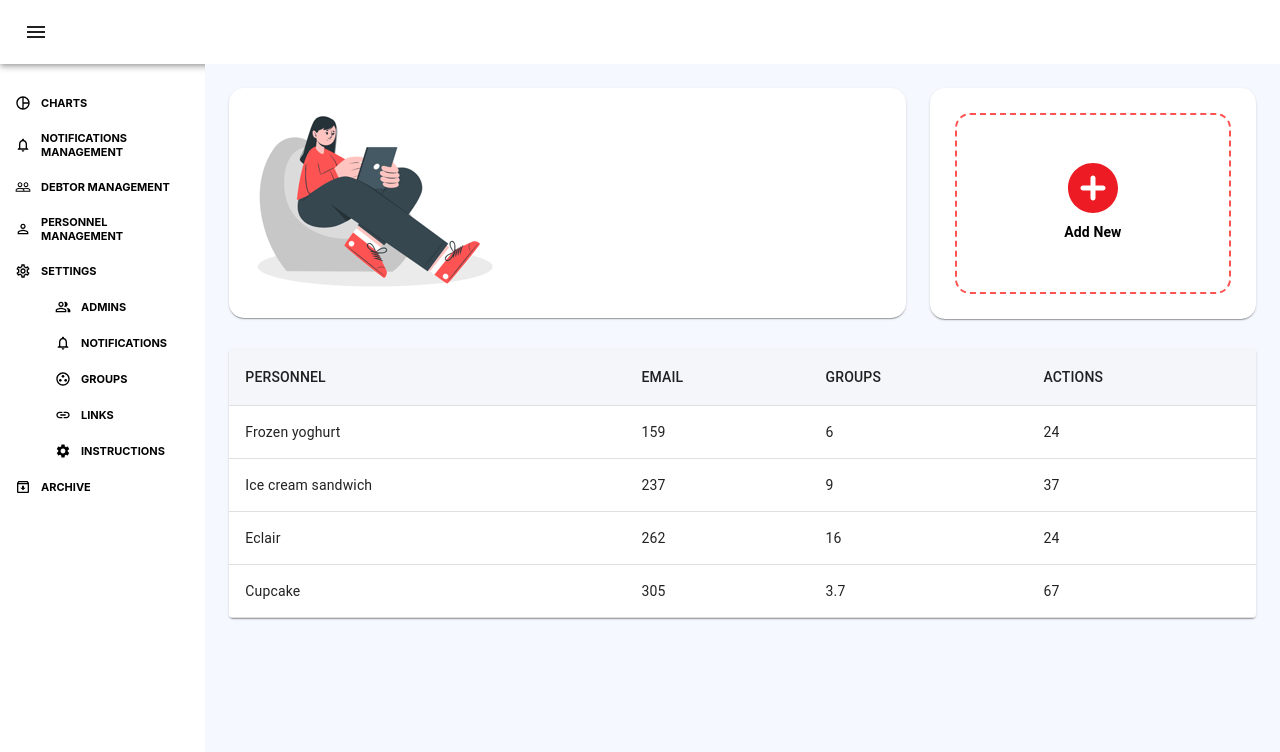
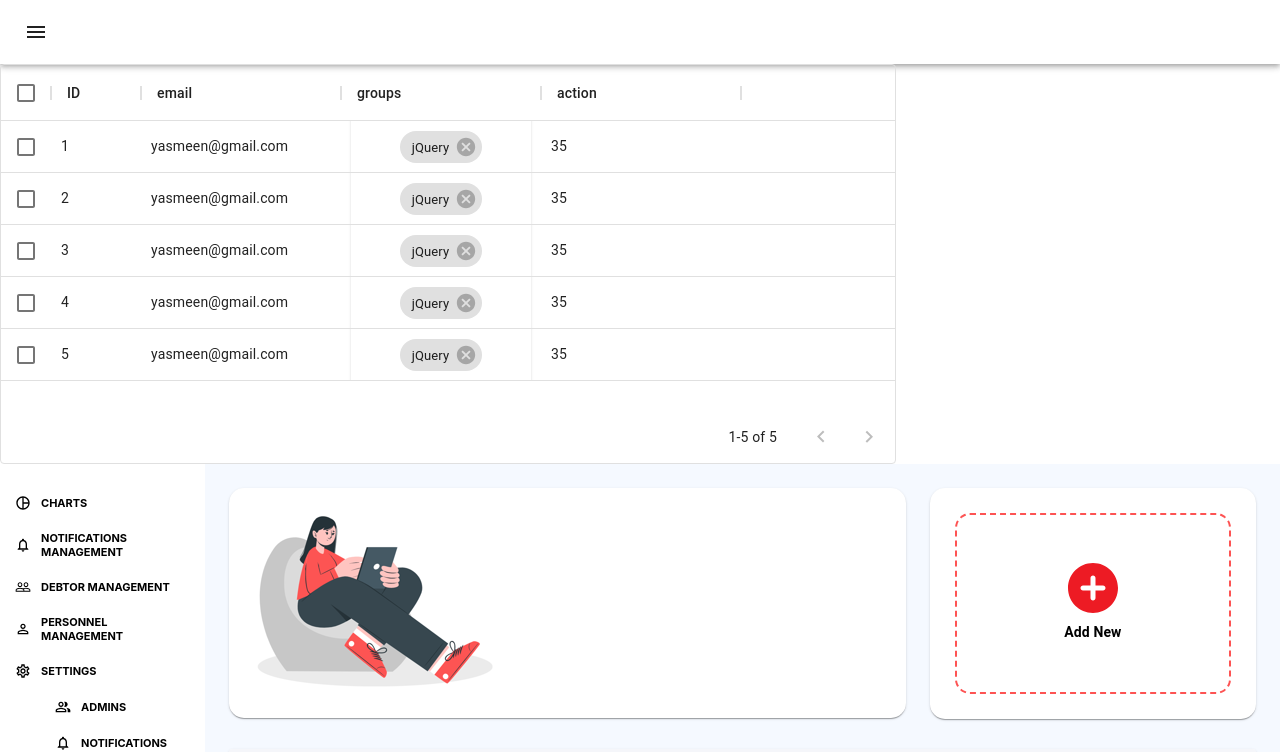
Before and after one commit to YasmeenTak/financial-dashboard-react, a React (Create React App) app in the folder client/: page /PersonnelManagement in a window 1280 px wide. Shown: the top 752 px of the page. Built offline with nearby package versions, Linux system fonts and the light colour scheme.

Commit message:
zeft table

```diff
--- a/client/package.json
+++ b/client/package.json
@@ -4,6 +4,7 @@
   "private": true,
   "dependencies": {
     "@material-ui/core": "^4.12.3",
+    "@material-ui/data-grid": "^4.0.0-alpha.37",
     "@material-ui/icons": "^4.11.2",
     "@testing-library/jest-dom": "^5.14.1",
     "@testing-library/react": "^11.2.7",
--- a/client/src/App.js
+++ b/client/src/App.js
@@ -14,17 +14,21 @@ import AddDebater from './Components/AddDebtor/AddDebater';
 import Home from './Components/Home/Home';
 import AddPersonnel from './Components/AddPersonnel/AddPersonnel';
 import PersonnelManagement from './Components/PersonnelManagement/PersonnelManagement';
+import Tt from './Components/tt/tt';
+
 function App() {
   return (
     <Router>
       <div className='App'>
         <Navbar />
+        <Tt />
         {/* <TableNotif /> */}
         {/* <Login /> */}
         {/* <Sidedbar /> */}
 
         {/* <AddDebater /> */}
         {/* <AddPersonnel /> */}
+
         <div className='containerr'>
           <Sidedbar />
           <Switch>
--- /dev/null
+++ b/client/src/Components/ChipTable/ChipTable.js
@@ -0,0 +1,58 @@
+import React from 'react';
+import { makeStyles } from '@material-ui/core/styles';
+import Chip from '@material-ui/core/Chip';
+import Paper from '@material-ui/core/Paper';
+import TagFacesIcon from '@material-ui/icons/TagFaces';
+
+const useStyles = makeStyles((theme) => ({
+  root: {
+    display: 'flex',
+    justifyContent: 'center',
+    flexWrap: 'wrap',
+    listStyle: 'none',
+    padding: theme.spacing(0.5),
+    margin: 0,
+  },
+  chip: {
+    margin: theme.spacing(0.5),
+  },
+}));
+
+export default function ChipsArray() {
+  const classes = useStyles();
+  const [chipData, setChipData] = React.useState([
+    { key: 0, label: 'Angular' },
+    { key: 1, label: 'jQuery' },
+    { key: 2, label: 'Polymer' },
+
+  ]);
+
+  const handleDelete = (chipToDelete) => () => {
+    setChipData((chips) =>
+      chips.filter((chip) => chip.key !== chipToDelete.key)
+    );
+  };
+
+  return (
+    <Paper component='ul' className={classes.root}>
+      {chipData.map((data) => {
+        let icon;
+
+        if (data.label === 'React') {
+          icon = <TagFacesIcon />;
+        }
+
+        return (
+          <li key={data.key}>
+            <Chip
+              icon={icon}
+              label={data.label}
+              onDelete={data.label === 'React' ? undefined : handleDelete(data)}
+              className={classes.chip}
+            />
+          </li>
+        );
+      })}
+    </Paper>
+  );
+}
--- a/client/src/Components/PersonnelManagement/PersonnelManagement.js
+++ b/client/src/Components/PersonnelManagement/PersonnelManagement.js
@@ -14,12 +14,35 @@ import { useStyles } from './style';
 function createData(personnel, email, groups, action) {
   return { personnel, email, groups, action };
 }
+const columns = [
+  {
+    filed: 'personnel',
+    headerName: 'PERSONNEL',
+    width: 70,
+  },
+  {
+    filed: 'email',
+    headerName: 'EMAIL',
+    width: 70,
+  }, {
+    filed: 'groups',
+    headerName: 'GROUPS',
+    width: 70,
+  }, {
+    filed: 'actiodddn',
+    headerName: 'ACTION',
+    width: 70,
+  },
+];
 
 const rows = [
   createData('Frozen yoghurt', 159, 6.0, 24, 4.0),
-  createData('Ice cream sandwich', 237, 9.0, 37, 4.3),
-  createData('Eclair', 262, 16.0, 24, 6.0),
-  createData('Cupcake', 305, 3.7, 67, 4.3),
+
+  { personnel: 'Adam', email: 'adam@gmail.com', groups: 'Jon', action: 35 },
+  { personnel: 'yas', email: 'yasmen@g.com', groups: 'Jon', action: 35 },
+  { personnel: 'Sally', email: 'sally@gmail.com', groups: 'Jon', action: 35 },
+  { personnel: 'Jeff', email: 'jeff@gmail.com', groups: 'Jon', action: 35 },
+  { personnel: 'Moataz', email: 'moataz@gmail.com', groups: 'Jon', action: 35 },
 ];
 
 export default function PersonnelManagement() {
@@ -36,7 +59,7 @@ export default function PersonnelManagement() {
               <TableCell>PERSONNEL</TableCell>
               <TableCell>EMAIL</TableCell>
               <TableCell>GROUPS</TableCell>
-              <TableCell>ACTIONS</TableCell>
+              <TableCell>ACTION</TableCell>
             </TableRow>
           </TableHead>
           <TableBody>
--- /dev/null
+++ b/client/src/Components/tt/tt.js
@@ -0,0 +1,56 @@
+import * as React from 'react';
+import { DataGrid } from '@material-ui/data-grid';
+import { makeStyles } from '@material-ui/core/styles';
+import Grid from '@material-ui/core/Grid';
+import TagFacesIcon from '@material-ui/icons/TagFaces';
+import ChipTable from '../ChipTable/ChipTable';
+import EditOutlinedIcon from '@material-ui/icons/EditOutlined';
+const columns = [
+  { field: 'id', headerName: 'ID', width: 90 },
+
+  {
+    field: 'email',
+    headerName: 'email',
+    width: 200,
+    editable: true,
+  },
+  {
+    field: 'groups',
+    headerName: 'groups',
+    width: 200,
+    renderCell: (params) => {
+      return (
+        <div>
+          <ChipTable />
+        </div>
+      );
+    },
+  },
+  {
+    field: 'action',
+    headerName: 'action',
+    width: 200,
+  },
+];
+
+const rows = [
+  { id: '1', email: 'yasmeen@gmail.com', groups: 'Jon', action: 35 },
+  { id: '2', email: 'yasmeen@gmail.com', groups: 'Jon', action: 35 },
+  { id: '3', email: 'yasmeen@gmail.com', groups: 'Jon', action: 35 },
+  { id: '4', email: 'yasmeen@gmail.com', groups: 'Jon', action: 35 },
+  { id: '5', email: 'yasmeen@gmail.com', groups: 'Jon', action: 35 },
+];
+
+export default function tt() {
+  return (
+    <div style={{ height: 400, width: '70%' }}>
+      <DataGrid
+        rows={rows}
+        columns={columns}
+        pageSize={5}
+        checkboxSelection
+        disableSelectionOnClick
+      />
+    </div>
+  );
+}
```
Also changed, not shown: 1 other file (tests, documents, lock files or other folders).
